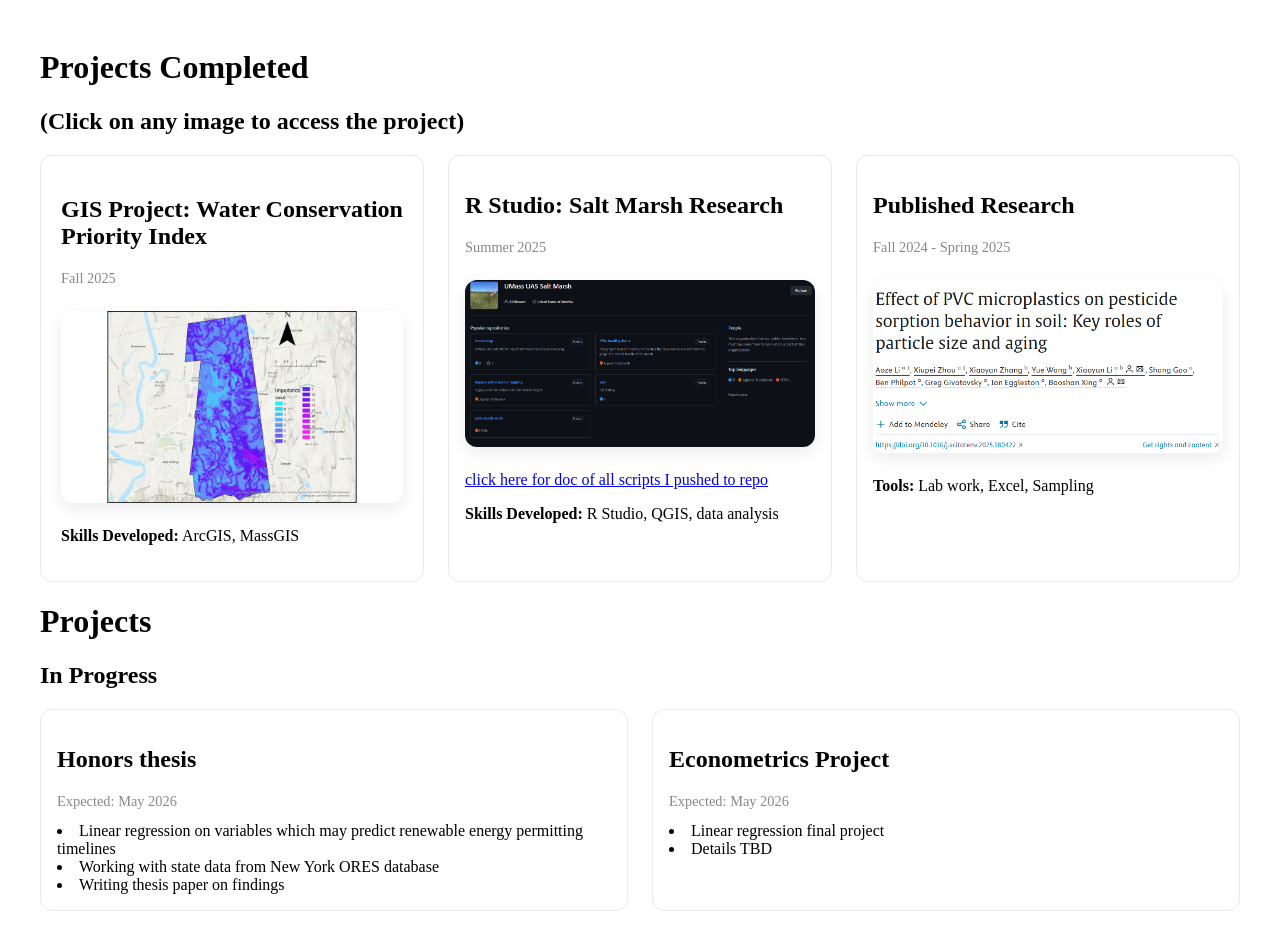
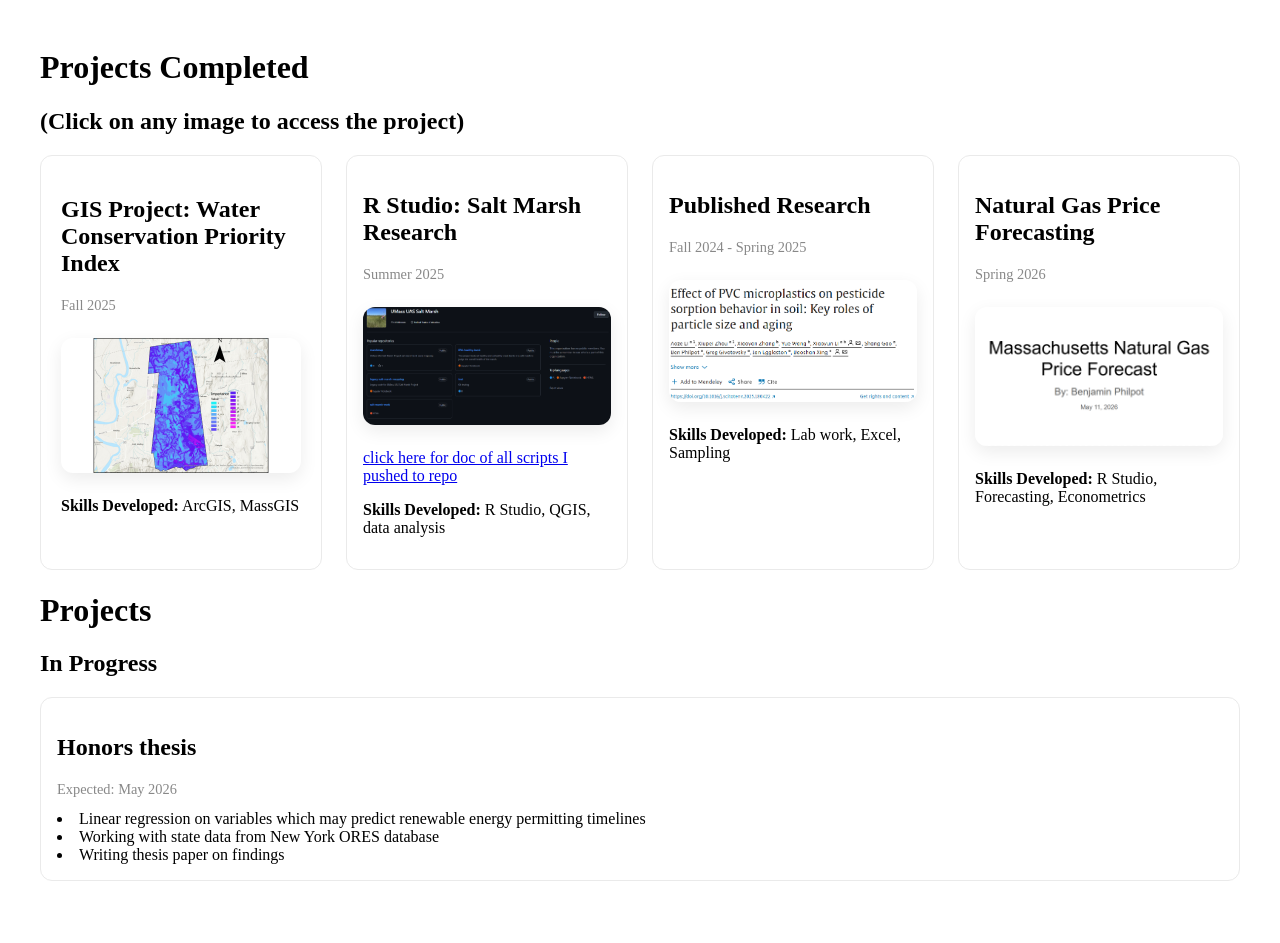
Before and after one commit to benphilpots/benphilpots.github.io, a Jekyll site: the page built from index.html, in a window 1280 px wide, cut to the strip 351-1294 px from the top of the page. Built offline with Jekyll 4.4.1, drawn with Linux system fonts in a browser that asks for light colours; after the commit the page ends 1264 px from its top, so only the background shows below that.

Commit message:
Update index.html

```diff
--- a/index.html
+++ b/index.html
@@ -154,7 +154,7 @@ layout: default
     "
   />
 </a>
-
+     <p></p>
     <a href="https://docs.google.com/document/d/1mrMCFnsjCeJ35ctsMZdbZGPyyEsQqj49Rev_mR_VepM/edit?usp=sharing" target="_blank">click here for doc of all scripts I pushed to repo</a>
     <p><strong>Skills Developed:</strong> R Studio, QGIS, data analysis</p>
 
@@ -191,10 +191,47 @@ layout: default
     "
   />
 </a>
-    <p><strong>Tools:</strong> Lab work, Excel, Sampling</p>
+    <p><strong>Skills Developed:</strong> Lab work, Excel, Sampling</p>
   </div>
 
+
+<div style="
+    border: 1px solid #eaeaea;
+    border-radius: 12px;
+    padding: 1rem;
+    background: #fff;
+    transition: transform 0.2s ease, box-shadow 0.2s ease;
+  ">
+    <h2>Natural Gas Price Forecasting</h2>
+    <p style="
+  margin: 0.25rem 0 0.75rem 0;
+  font-size: 0.9rem;
+  color: #888;
+">
+  Spring 2026
+</p>
+     <a href="https://docs.google.com/presentation/d/1qwiDU-UW2eC0-cs_ZIHTRFVhJLE_HKA8WJ2ds7XQ37U/edit?usp=sharing" target="_blank">
+  <img
+    src="assets/Forecast.png"
+    alt="Massachusetts Natural Gas Price Forecast"
+    style="
+      width: 100%;
+      max-width: 1000px;
+      border-radius: 12px;
+      box-shadow: 0 6px 18px rgba(0,0,0,0.08);
+      display: block;
+      margin: 1.5rem auto;
+      cursor: pointer;
+    "
+  />
+</a>
+    <p><strong>Skills Developed:</strong> R Studio, Forecasting, Econometrics</p>
+  </div>
+
+
+
 </section>
+
 
 <h1>Projects</h1>
 <h2>In Progress</h2>
@@ -225,26 +262,5 @@ layout: default
   <li>Writing thesis paper on findings</li>
   </div>
 
-  <div style="
-    border: 1px solid #eaeaea;
-    border-radius: 12px;
-    padding: 1rem;
-    background: #fff;
-    transition: transform 0.2s ease, box-shadow 0.2s ease;
-  ">
-    <h2>Econometrics Project</h2>
-            <p style="
-  margin: 0.25rem 0 0.75rem 0;
-  font-size: 0.9rem;
-  color: #888;
-">
-      Expected: May 2026</p>
-  <li>Linear regression final project</li>
-  <li>Details TBD</li>
-  </div>
-
-  </section>
-
-</div>
 
 </main>
```
